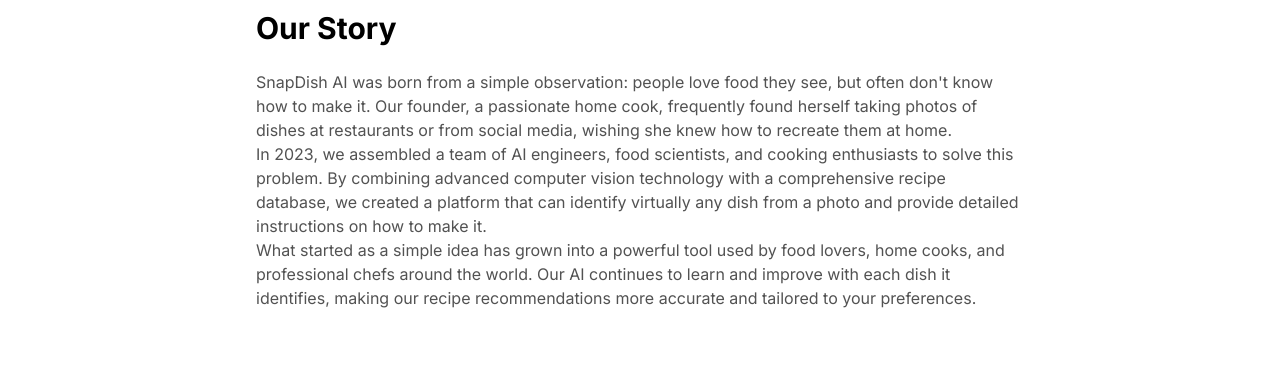
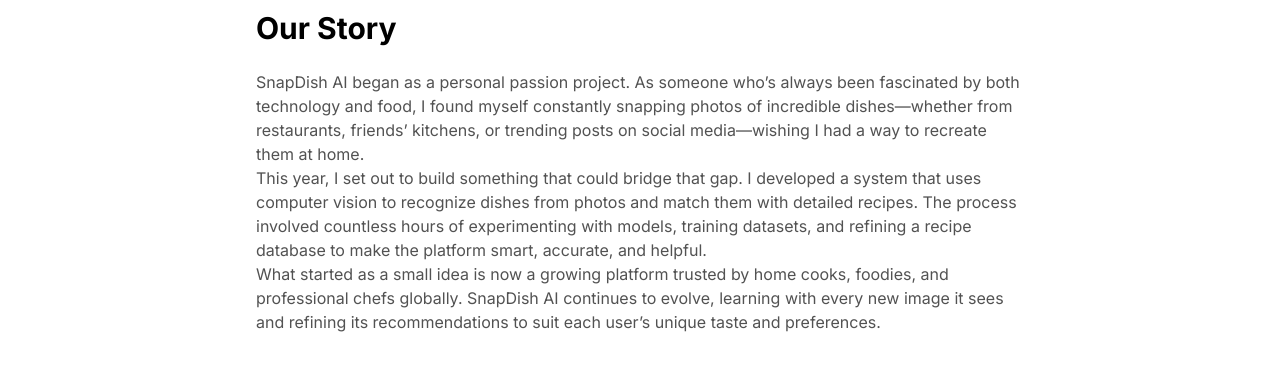
Before and after one commit to tharun977/SnapDishAi, a Next.js app: page /about in a window 1280 px wide. Shown: the part 294-672 px from the top of the page. Built offline with nearby package versions, Linux system fonts and the light colour scheme; no server answers.

Commit message:
about info update

```diff
--- a/app/about/page.tsx
+++ b/app/about/page.tsx
@@ -25,20 +25,13 @@ export default function AboutPage() {
           <h2 className="mb-6 text-3xl font-bold text-black dark:text-white">Our Story</h2>
           <div className="prose prose-lg dark:prose-invert max-w-none text-neutral-600 dark:text-neutral-400">
           <p>
-              SnapDish AI was born from a simple observation: people love food they see, but often don't know how to
-              make it. Our founder, a passionate home cook, frequently found herself taking photos of dishes at
-              restaurants or from social media, wishing she knew how to recreate them at home.
+            SnapDish AI began as a personal passion project. As someone who’s always been fascinated by both technology and food, I found myself constantly snapping photos of incredible dishes—whether from restaurants, friends’ kitchens, or trending posts on social media—wishing I had a way to recreate them at home.
           </p>
           <p>
-              In 2023, we assembled a team of AI engineers, food scientists, and cooking enthusiasts to solve this
-              problem. By combining advanced computer vision technology with a comprehensive recipe database, we created
-              a platform that can identify virtually any dish from a photo and provide detailed instructions on how to
-              make it.
+            This year, I set out to build something that could bridge that gap. I developed a system that uses computer vision to recognize dishes from photos and match them with detailed recipes. The process involved countless hours of experimenting with models, training datasets, and refining a recipe database to make the platform smart, accurate, and helpful.
           </p>
           <p>
-              What started as a simple idea has grown into a powerful tool used by food lovers, home cooks, and
-              professional chefs around the world. Our AI continues to learn and improve with each dish it identifies,
-              making our recipe recommendations more accurate and tailored to your preferences.
+            What started as a small idea is now a growing platform trusted by home cooks, foodies, and professional chefs globally. SnapDish AI continues to evolve, learning with every new image it sees and refining its recommendations to suit each user’s unique taste and preferences.
           </p>
           </div>
         </div>
```
Lines whose indentation alone changed are shown as unchanged.
